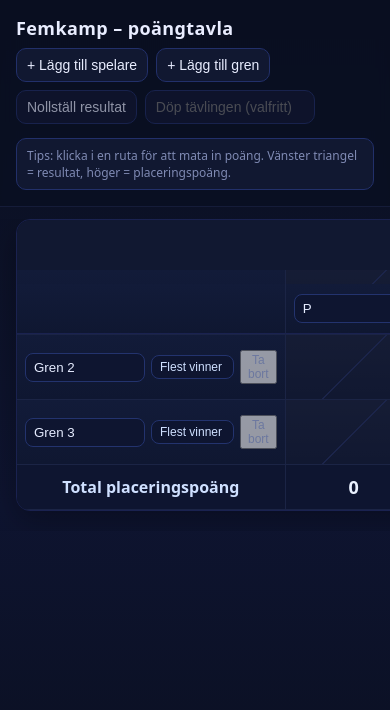
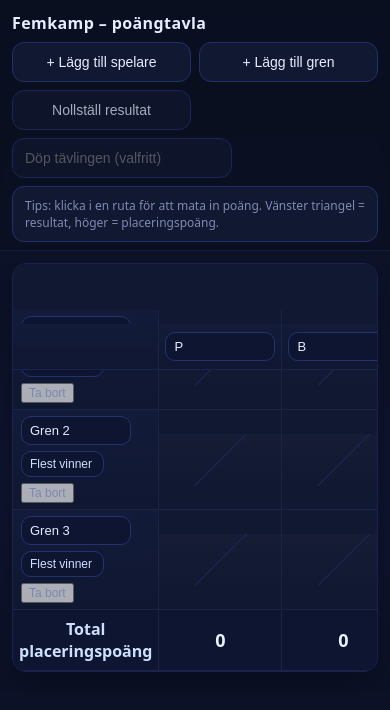
Before and after one commit to diskborsteMC/femkamp, a plain HTML site: page index.html in a window 390 px wide. Drawn offline with Linux system fonts and the light colour scheme.

Commit message:
mobilanpassad

```diff
--- a/index.html
+++ b/index.html
@@ -2,7 +2,10 @@
 <html lang="sv">
 <head>
 <meta charset="utf-8" />
-<meta name="viewport" content="width=device-width, initial-scale=1" />
+<meta name="viewport" content="width=device-width, initial-scale=1, viewport-fit=cover" />
+<meta name="apple-mobile-web-app-capable" content="yes">
+<meta name="apple-mobile-web-app-status-bar-style" content="black-translucent">
+<meta name="theme-color" content="#0e1430">
 <title>Femkamp – poängtavla</title>
 <style>
   :root{
@@ -15,25 +18,37 @@
     background:linear-gradient(180deg,#0a0f1f, #0e1430 60%, #0a0f1f);
     color:var(--ink);
     display:flex; flex-direction:column; gap:12px;
+    padding-top: env(safe-area-inset-top);
+    padding-bottom: env(safe-area-inset-bottom);
   }
   header{
-    padding:16px; position:sticky; top:0; z-index:4; backdrop-filter:saturate(120%) blur(6px);
-    background:rgba(10,15,32,.75); border-bottom:1px solid #151c39;
+    padding:12px 12px calc(8px + env(safe-area-inset-top));
+    position:sticky; top:0; z-index:4; backdrop-filter:saturate(120%) blur(6px);
+    background:rgba(10,15,32,.8); border-bottom:1px solid #151c39;
   }
   header h1{margin:0 0 8px 0; font-size:18px; letter-spacing:.4px}
-  .controls{display:flex; flex-wrap:wrap; gap:8px}
-  .controls > *{background:var(--card); border:1px solid #22306a; color:var(--ink);
-    padding:8px 10px; border-radius:10px; outline:none; font-size:14px}
+  .controls{
+    display:grid; grid-template-columns: repeat(5, max-content) 1fr;
+    gap:8px; align-items:center;
+  }
+  .controls > *{
+    background:var(--card); border:1px solid #22306a; color:var(--ink);
+    padding:10px 12px; border-radius:12px; outline:none; font-size:14px; min-height:40px;
+  }
   .controls button{cursor:pointer}
-  .controls input[type="text"]{width:170px}
-  .wrap{padding:0 16px 20px 16px; overflow:auto}
+  .controls input[type="text"]{width:220px}
+  .note{grid-column: 1 / -1; color:var(--muted); font-size:12px}
+
+  /* ====== WRAPPER + TABLE ====== */
+  .wrap{padding:0 12px 20px 12px; overflow-x:auto; -webkit-overflow-scrolling:touch}
   .table{
-    min-width:720px; border:1px solid #1a2250; border-radius:14px; overflow:hidden;
+    min-width:100%;
+    border:1px solid #1a2250; border-radius:14px; overflow:hidden;
     box-shadow:0 10px 30px rgba(0,0,0,.3);
   }
   table{width:100%; border-collapse:separate; border-spacing:0; background:var(--card)}
-  thead th{position:sticky; top:64px; z-index:3; background:linear-gradient(180deg,#121b39,#0f1731);
-    border-bottom:1px solid #1a2250}
+  thead th{position:sticky; top:calc(60px + env(safe-area-inset-top)); z-index:3;
+    background:linear-gradient(180deg,#121b39,#0f1731); border-bottom:1px solid #1a2250}
   th, td{
     border-right:1px solid var(--grid); border-bottom:1px solid var(--grid);
     padding:0; text-align:center; vertical-align:middle;
@@ -43,64 +58,61 @@
     position:sticky; left:0; z-index:2; background:linear-gradient(180deg,#121b39,#0f1731);
     padding:6px 8px; text-align:left; font-weight:600;
   }
-  tbody th .rowMeta{display:flex; gap:6px; align-items:center}
+  tbody th .rowMeta{display:flex; gap:6px; align-items:center; flex-wrap:wrap}
   .mode{
     appearance:none; background:#0e1530; color:#cfe0ff; border:1px solid #23336e;
-    padding:4px 8px; border-radius:8px; font-size:12px; cursor:pointer;
+    padding:6px 8px; border-radius:10px; font-size:12px; cursor:pointer;
   }
   .name-input{
     background:#0e1530; border:1px solid #23336e; color:#e6ecff;
-    padding:6px 8px; border-radius:8px; width:120px;
+    padding:8px 10px; border-radius:10px; width:140px;
   }
+  .small{font-size:12px; color:#a9b7e6}
+  .ghost{opacity:.7}
+
   .cell{
-    position:relative; height:64px; min-width:88px; cursor:pointer; user-select:none;
+    position:relative; height:60px; min-width:68px; cursor:pointer; user-select:none;
     background:
       linear-gradient(135deg, transparent 49.5%, #1b244a 50%, #1b244a 50.5%, transparent 51%),
       linear-gradient(180deg, rgba(255,255,255,.02), rgba(255,255,255,0));
   }
   .cell:hover{outline:2px solid #33418a; outline-offset:-2px}
-  .cell{
-  position:relative; height:64px; min-width:88px; cursor:pointer; user-select:none;
-  background:
-    linear-gradient(135deg, transparent 49.5%, #1b244a 50%, #1b244a 50.5%, transparent 51%),
-    linear-gradient(180deg, rgba(255,255,255,.02), rgba(255,255,255,0));
-}
 
-/* Gemensamt för båda trianglarna */
-.tri{
-  position:absolute; inset:0; display:flex; font-weight:700;
-  font-variant-numeric:tabular-nums; pointer-events:none;  /* så att klick alltid träffar cellen */
-}
-
-/* Vänster-upp: resultat */
+  /* trianglarna – förankrade i hörn */
+  .tri{ position:absolute; inset:0; display:flex; font-weight:700;
+        font-variant-numeric:tabular-nums; pointer-events:none; }
   .tri.score{
     clip-path:polygon(0 0, 100% 0, 0 100%);
-  justify-content:flex-start;      /* vänster */
-  align-items:flex-start;          /* upp */
-  padding:6px 8px;                 /* luft från kanter */
-  color:#eaf1ff;
-  font-size:18px;
+    justify-content:flex-start; align-items:flex-start;
+    padding:6px 8px; color:#eaf1ff; font-size:18px;
   }
-
-/* Höger-ned: placeringspoäng */
   .tri.rank{
     clip-path:polygon(100% 0, 100% 100%, 0 100%);
-  justify-content:flex-end;        /* höger */
-  align-items:flex-end;            /* ned */
-  padding:6px 8px;
-  color:#89c2ff;
-  font-size:16px;
+    justify-content:flex-end; align-items:flex-end;
+    padding:6px 8px; color:#89c2ff; font-size:16px;
   }
+  .cell.empty .tri{opacity:.25}
 
-/* Valfritt: svagare när cellen saknar värde */
-.cell.empty .tri{ opacity:.25 }
-  .cell.empty .tri{opacity:.25}
   tfoot td, tfoot th{background:#0e1530; position:sticky; bottom:0; z-index:2}
   tfoot td.total{font-size:18px; font-weight:800; color:#eaf1ff}
-  .note{color:var(--muted); font-size:12px; margin-top:6px}
-  .ghost{opacity:.6}
-  .small{font-size:12px; color:#a9b7e6}
-  .icon{font-weight:900}
+
+  /* ====== RESPONSIVE ====== */
+  @media (max-width: 900px){
+    .controls{grid-template-columns: 1fr 1fr; gap:8px}
+    .controls > *{width:100%}
+    #renameSet{grid-column: span 2}
+    .note{grid-column: 1 / -1}
+    .name-input{width:120px}
+  }
+  @media (max-width: 600px){
+    header h1{font-size:16px}
+    .name-input{width:clamp(84px, 32vw, 110px); font-size:13px; padding:6px 8px}
+    .mode{font-size:12px; padding:5px 8px}
+    .cell{height:52px; min-width:56px}
+    .tri.score{font-size:16px; padding:4px 6px}
+    .tri.rank{font-size:14px; padding:4px 6px}
+    thead th, tfoot th, tfoot td{padding:8px 6px}
+  }
 </style>
 </head>
 <body>
@@ -125,8 +137,8 @@
 /* -------------------- Data Model -------------------- */
 const state = {
   title: "Femkamp",
-  players: ["P","B","S","F","V"],            // kolumnnamn (redigerbara)
-  events: [                                  // varje gren har namn, mode, scores[]
+  players: ["P","B","S","F","V"],
+  events: [
     { name:"Gren 1", mode:"max", scores:Array(5).fill(null) },
     { name:"Gren 2", mode:"max", scores:Array(5).fill(null) },
     { name:"Gren 3", mode:"max", scores:Array(5).fill(null) },
@@ -134,36 +146,29 @@ const state = {
 };
 
 /* -------------------- Utilities -------------------- */
-// Beräkna placeringspoäng för en gren. Tied players får medelvärdet av de poäng deras platser motsvarar.
 function rankPoints(event, playerCount){
   const N = playerCount;
   const vals = event.scores.map((v,i)=>({i, v}));
   const present = vals.filter(x => typeof x.v === 'number' && !Number.isNaN(x.v));
   if (present.length === 0) return Array(N).fill(null);
 
-  // sortera beroende på mode
   present.sort((a,b) => event.mode === 'min' ? a.v - b.v : b.v - a.v);
 
   const pts = Array(N).fill(null);
-  let r = 0; // 0-baserad rankindex
+  let r = 0;
   while (r < present.length){
-    // hitta alla med samma värde (tie-grupp)
     let s = r+1;
     while (s < present.length && present[s].v === present[r].v) s++;
     const size = s - r;
-
-    // poäng för platser r..s-1 är (N-r), (N-(r+1)), ...
     let sum = 0;
     for (let k=0;k<size;k++) sum += (N - (r+k));
     const avg = sum / size;
-
     for (let k=r;k<s;k++) pts[present[k].i] = avg;
     r = s;
   }
   return pts;
 }
 const fmt = (x) => (x==null || Number.isNaN(x)) ? "" : (Number.isInteger(x) ? x : (+x.toFixed(1)));
-const sum = arr => arr.reduce((a,b)=>a+(typeof b==='number'&&!Number.isNaN(b)?b:0),0);
 
 /* -------------------- Rendering -------------------- */
 const el = (tag, attrs={}, ...children) => {
@@ -185,9 +190,9 @@ function render(){
 
   const playerCount = state.players.length;
 
-  // ---- HEAD
+  // THEAD
   const thead = el('thead'); const hr = el('tr');
-  hr.append(el('th', {}, "")); // tom hörncell
+  hr.append(el('th', {}, "")); // hörncell
   state.players.forEach((name,pi)=>{
     const nameInput = el('input', {
       class:'name-input', value:name,
@@ -197,12 +202,11 @@ function render(){
   });
   thead.append(hr);
 
-  // ---- BODY
+  // TBODY
   const tbody = el('tbody');
   state.events.forEach((ev,ri)=>{
     const tr = el('tr');
 
-    // radhuvud: namn + mode
     const nameInput = el('input', {
       class:'name-input', value:ev.name,
       oninput:e=>{ ev.name = e.target.value; }
@@ -218,26 +222,19 @@ function render(){
     const removeBtn = el('button', {class:'ghost small', onclick:()=>{
       state.events.splice(ri,1); render();
     }}, "Ta bort");
-    const head = el('th',{},
-      el('div', {class:'rowMeta'}, nameInput, modeSel, removeBtn)
-    );
+    const head = el('th',{}, el('div', {class:'rowMeta'}, nameInput, modeSel, removeBtn));
     tr.append(head);
 
-    // celler
     const pts = rankPoints(ev, playerCount);
     for (let pi=0; pi<playerCount; pi++){
       const score = ev.scores[pi];
       const cell = el('td', {});
       const clickable = el('div', {class:'cell' + (score==null?' empty':''), onclick:()=>{
           const val = prompt(`${ev.name} – poäng för ${state.players[pi]}:`, score ?? "");
-          if (val === null) return; // avbryt
-          const num = Number(val.replace(",", "."));
-          if (!Number.isFinite(num)){
-            alert("Ange ett tal, tack.");
-            return;
-          }
-          ev.scores[pi] = num;
-          render();
+          if (val === null) return;
+          const num = Number(String(val).replace(",", "."));
+          if (!Number.isFinite(num)){ alert("Ange ett tal, tack."); return; }
+          ev.scores[pi] = num; render();
         }});
       clickable.append(
         el('div', {class:'tri score', title:'Resultat'}, fmt(score)),
@@ -249,7 +246,7 @@ function render(){
     tbody.append(tr);
   });
 
-  // ---- FOOT (summa)
+  // TFOOT totalsumma
   const tfoot = el('tfoot');
   const fr = el('tr');
   fr.append(el('th',{}, "Total placeringspoäng"));
```
Lines whose indentation alone changed are shown as unchanged.
